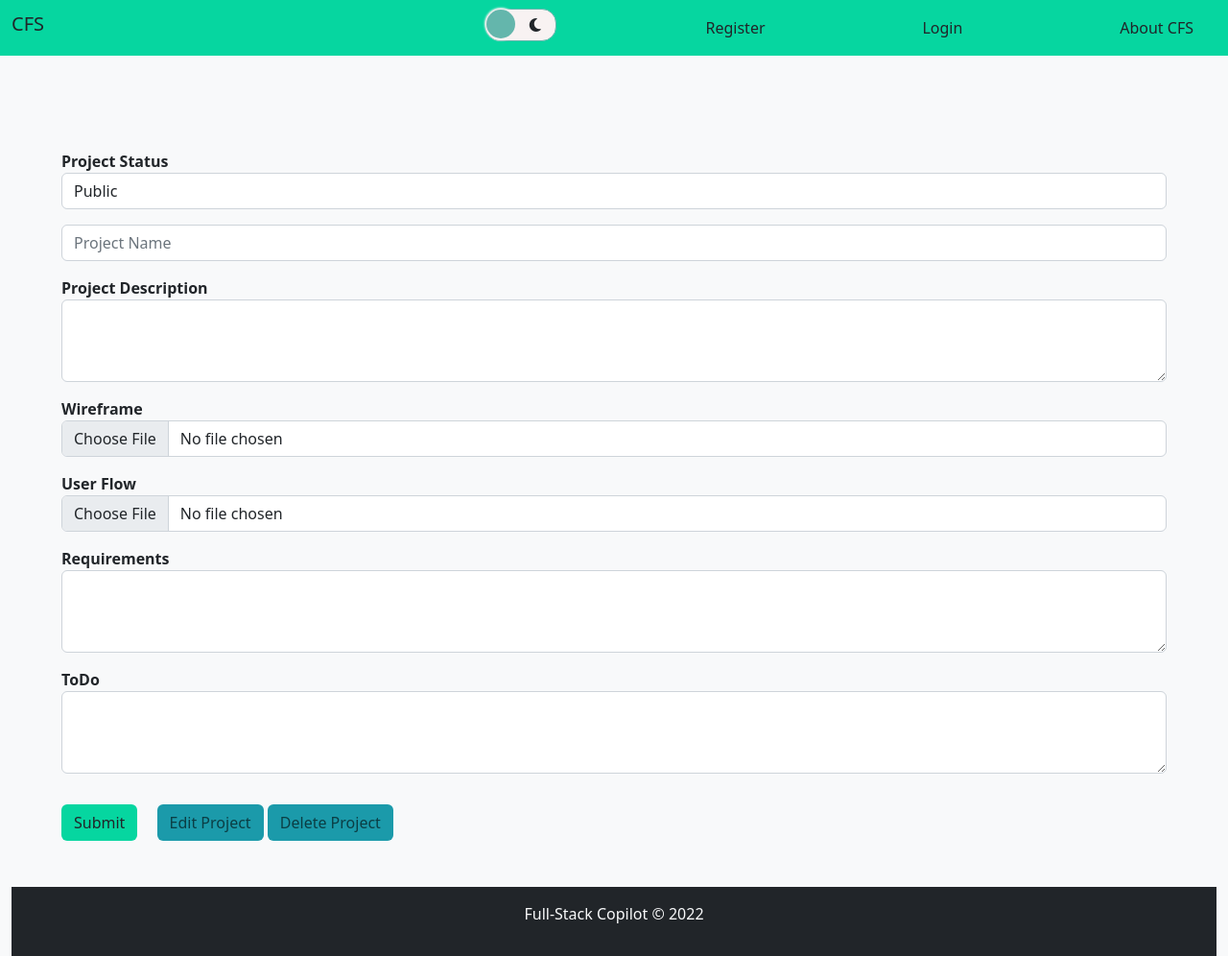
After one commit to YeisonAndreyLiCe/cfs_django, a Django app: template post_login/templates/new_project.html in a window 1280 px wide. The commit adds this page. Shown: the whole page at 96% size. Run offline with Django 4.2, Linux system fonts and the light colour scheme; the template is opened without the code that fills it, so the values that code supplies are empty; some libraries are stand-ins or nearby versions.

Commit message:
ajax validations and new project form

```diff
--- a/post_login/static/css/projects_templates.css
+++ b/post_login/static/css/projects_templates.css
@@ -1,3 +1,7 @@
+link{
+    color: var(--font-color-10);
+}
+
 .project-container {
     position: relative;
     margin-top: 20px;
--- /dev/null
+++ b/post_login/static/js/create_project.js
@@ -0,0 +1,5 @@
+function autoGrow(element){
+    element.style.height = "5px";
+    element.style.height = (element.scrollHeight)+"px";
+    element.style.overflow = "hidden";
+}
--- /dev/null
+++ b/post_login/templates/new_project.html
@@ -0,0 +1,80 @@
+{% extends 'base.html' %}
+{% block title %} cfs|homepage {% endblock %}
+{% block css %}
+{{ block.super }}
+{% load static %}
+<style>
+    .primary{
+        background-color:var(--btn-primary);
+        color:var(--font-color-10);
+    }
+
+    .secondary{
+        background-color:var(--btn-secondary);
+        color:var(--font-color-6);
+    }
+</style>
+{% endblock %}
+
+{% block content %}
+<p id="fetchTo" style="visibility:hidden;">/users/create_project</p>
+<main class="container-fluid px-5">
+    <div class="row">
+        <div class="col-12">
+            <form action="/users/create_project" id="form" enctype="multipart/form-data">
+                {% csrf_token %}
+                <div class="form-group m-3">
+                    <label class="fw-bold" for="project-status">Project Status</label>
+                    <select class="form-control" id="project-status">
+                        <option value="False">Public</option>
+                        <option value="True">Private</option>
+                    </select>
+                </div>
+                <div class="form-group m-3">
+                    <input type="text" class="form-control" id="projectName" placeholder="Project Name" name="name">
+                </div>
+                <div class="form-group m-3">
+                    <label class="fw-bold" for="project-description">Project Description</label>
+                    <textarea class="form-control" id="project-description" rows="3" name="description" onkeydown="autoGrow(this)" onkeyup="autoGrow(this)"></textarea>
+                </div>
+                <div class="from-group m-3">
+                    <label class="fw-bold text-center" for="image">Wireframe</label>
+                    <input type="file" class="form-control" id="image" name="wireframe">
+                </div>
+                <div class="from-group m-3">
+                    <label class="fw-bold" for="user_flow">User Flow</label>
+                    <input type="file" class="form-control" id="user_flow" name="user_flow">
+                </div>
+                <div class="from-group">
+                    <input type="hidden" class="form-control" name="owner">
+                </div>
+                <div class="form-group m-3">
+                    <label class="fw-bold" for="requirements">Requirements</label>
+                    <textarea class="form-control" id="requirements" rows="3" name="requirements" onkeydown="autoGrow(this)" onkeyup="autoGrow(this)"></textarea>
+                </div>
+                <div class="form-group m-3">
+                    <label class="fw-bold" for="todoList">ToDo</label>
+                    <textarea class="form-control" id="todoList" rows="3" name="todoList" onkeydown="autoGrow(this)" onkeyup="autoGrow(this)"></textarea>
+                </div>
+                <button type="submit" class="btn primary m-3">Submit</button>
+                <a href="/update_projet"  class="btn secondary">Edit Project</a>
+                <a href="/delete_project" class="btn secondary">Delete Project</a>
+            </form>
+        </div>
+    </div>
+</main>
+<div class="container my-1">
+    <div class="row">
+        <div class="col-12 col-md-9 col-lg-6 offset-md-1 offset-lg-3">
+            <div id="alertMessage"></div>
+        </div>
+    </div>
+</div>
+{% endblock %}
+
+{% block js %}
+{{ block.super }}
+{% load static %}
+<script src="{% static 'js/create_project.js' %}"></script>
+<script src="{% static 'js/validatins_ajax.js' %}"></script>
+{% endblock %}
--- a/post_login/urls.py
+++ b/post_login/urls.py
@@ -2,8 +2,7 @@ from django.urls import path
 from . import views
 
 urlpatterns = [
-    path('', views.projects, name='projects'),
+    path('<int:id>/projects', views.projects, name='projects'),
+    path('<int:id>/new_project', views.new_project, name='new_project'),
     path('projects_templates', views.projects_templates, name='projects_templates'),
-    path('project/<int:id>', views.project, name='project'),
-    path('projects', views.projects, name='projects'),
 ]
--- a/pre_login/models.py
+++ b/pre_login/models.py
@@ -10,9 +10,9 @@ class UserManager(models.Manager):
         re_email = re.compile(r'^[a-zA-Z0-9.+_-]+@[a-zA-Z0-9._-]+\.[a-zA-Z]+$')
         errors = {}
         if len(postData['first_name']) < 3:
-            errors["first_name"] = "Name should be at least 3 characters"
+            errors["first_name"] = "First Name should be at least 3 characters"
         if len(postData['last_name']) < 3:
-            errors["last_name"] = "Name should be at least 3 characters"
+            errors["last_name"] = "Last Name should be at least 3 characters"
         if not re_email.match(postData['email']):
             errors["email"] = "Invalid email address"
         if not re_password.match(postData['password']):
--- a/pre_login/templates/base.html
+++ b/pre_login/templates/base.html
@@ -7,7 +7,8 @@
     <title>{% block title %} Document {% endblock %} </title>
     {% block css %}
         {% load static %}
-        <link rel="stylesheet" href="{% static 'css/bootstrap.min.css' %}">
+        <!-- CSS only -->
+        <link href="https://cdn.jsdelivr.net/npm/bootstrap@5.2.0/dist/css/bootstrap.min.css" rel="stylesheet" integrity="sha384-gH2yIJqKdNHPEq0n4Mqa/HGKIhSkIHeL5AyhkYV8i59U5AR6csBvApHHNl/vI1Bx" crossorigin="anonymous">
         <link rel="stylesheet" href="{% static 'css/style.css' %}">
     {% endblock %}
 </head>
@@ -35,10 +36,11 @@
                                         </button>
                                     </div>
                                 </li>
-                                {% if user.is_authenticated %}
+                                {% if 'user_id' in request.session %}
                                 <li class="nav-item"><a class="nav-link" href="/users/projects_templates">Templates</a></li>
-                                <li class="nav-item"><a class="nav-link active" aria-current="page" href="/users/projects">My Projects</a></li>
+                                <li class="nav-item"><a class="nav-link active" aria-current="page" href="/users/{{request.session.user_id}}/projects">My Projects</a></li>
                                 <li class="nav-item"><a class="nav-link" href="#">My Profile</a></li>
+                                <li class="nav-item"><a class="nav-link" href="/logout">Logout </a></li>
                                 {% else %}
                                 <li class="nav-item"><a class="nav-link" href="/register">Register</a></li>
                                 <li class="nav-item"><a class="nav-link active" aria-current="page" href="/login">Login</a></li>
@@ -67,11 +69,11 @@
     {% endblock %}
     {% block js %}
     <script src="https://code.jquery.com/jquery-3.6.1.min.js" integrity="sha256-o88AwQnZB+VDvE9tvIXrMQaPlFFSUTR+nldQm1LuPXQ=" crossorigin="anonymous"></script>
-    <script src="{% static 'js/bootstrap.bundle.min.js' %}"></script>
+    <!-- JavaScript Bundle with Popper -->
+    <script src="https://cdn.jsdelivr.net/npm/bootstrap@5.2.0/dist/js/bootstrap.bundle.min.js" integrity="sha384-A3rJD856KowSb7dwlZdYEkO39Gagi7vIsF0jrRAoQmDKKtQBHUuLZ9AsSv4jD4Xa" crossorigin="anonymous"></script>
     <script src="https://kit.fontawesome.com/2c36e9b7b1.js" crossorigin="anonymous"></script>
     <script src="{% static 'js/theme.js' %}"></script>
     <script src="{% static 'js/scroll_bg_navbar.js' %}"></script>
-
     {% endblock %}
 </body>
 </html>
```
Also changed, not shown: post_login/templates/create_project.html (deleted, +0 -34 lines), post_login/templates/projects.html (added, +52 -0 lines), post_login/views.py (+12 -4 lines), pre_login/static/js/validations_ajax.js (+17 -24 lines), pre_login/templates/login.html (+13 -12 lines), pre_login/templates/register.html (+11 -9 lines), pre_login/views.py (+12 -8 lines).
